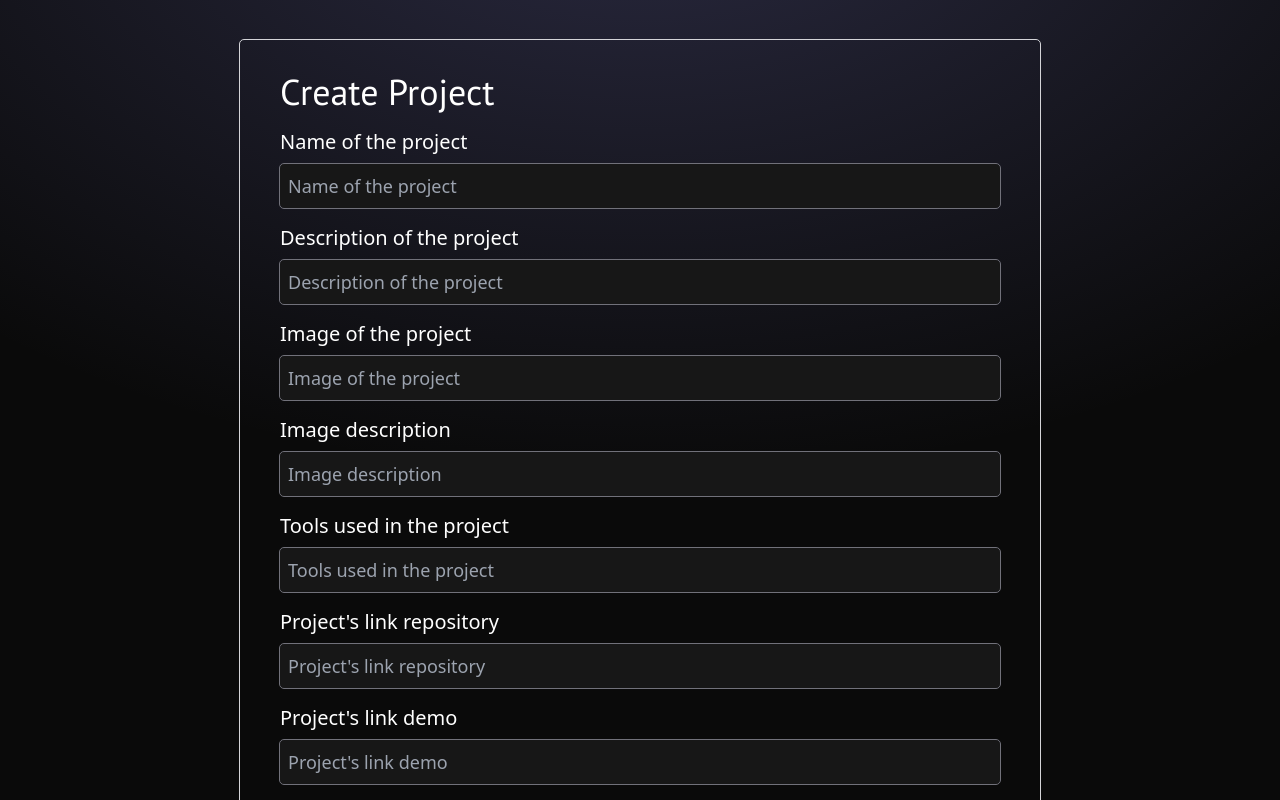
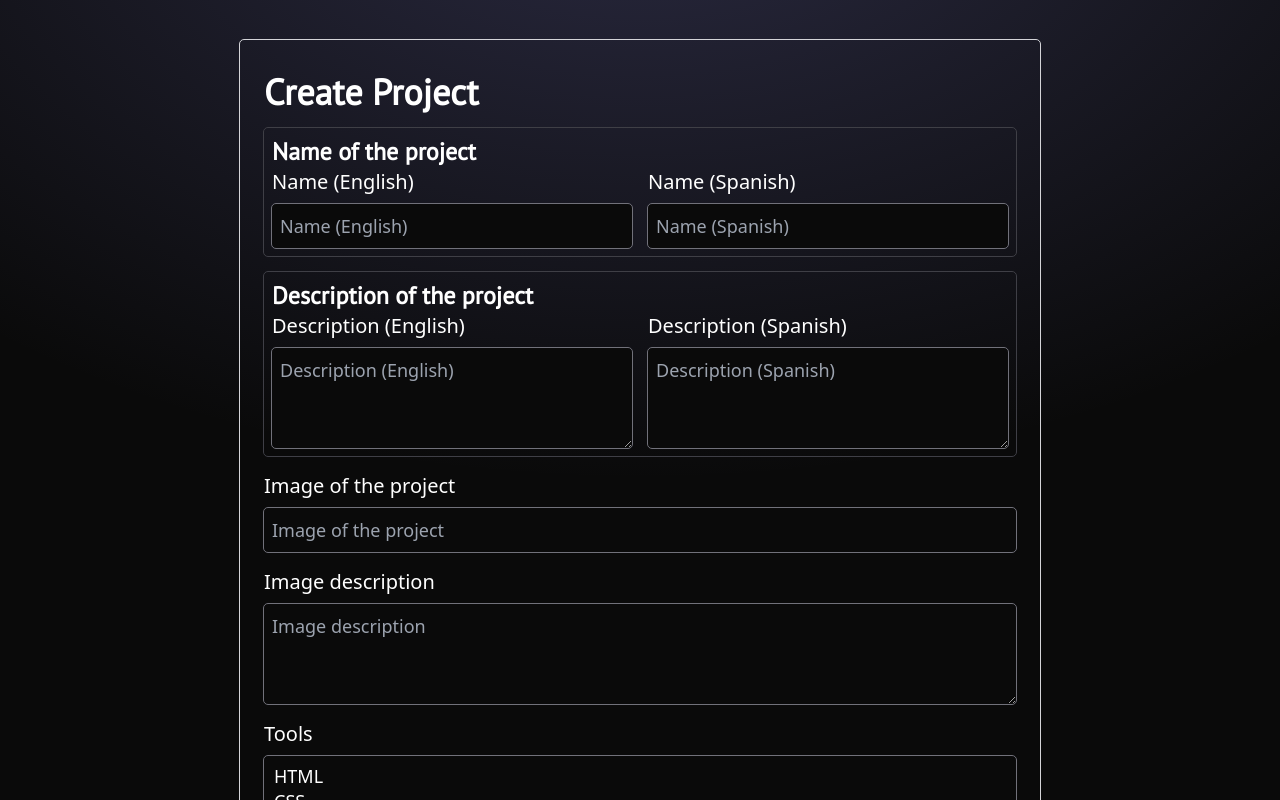
Before and after one commit to Jo-varo/portfolio-next, a Next.js app: page /projects/create in a window 1280 px wide. Shown: the top 800 px of the page. Built offline with nearby package versions, Linux system fonts and the light colour scheme.

Commit message:
Added languages to project title, tools selector. Modified create project form

```diff
--- /dev/null
+++ b/src/app/lib/tools.ts
@@ -0,0 +1,51 @@
+import { BiLogoPostgresql } from 'react-icons/bi';
+import { FaNode } from 'react-icons/fa';
+import { GrMysql } from 'react-icons/gr';
+import { IoLogoDocker, IoLogoPython, IoLogoReact } from 'react-icons/io5';
+import {
+  SiApollographql,
+  SiAxios,
+  SiBootstrap,
+  SiCss3,
+  SiExpress,
+  SiGit,
+  SiGraphql,
+  SiHtml5,
+  SiJavascript,
+  SiMongodb,
+  SiMongoose,
+  SiNestjs,
+  SiNextdotjs,
+  SiReactquery,
+  SiReactrouter,
+  SiTailwindcss,
+  SiTypescript,
+  SiZod,
+} from 'react-icons/si';
+
+export const iconTool: Record<string, React.ElementType> = {
+  HTML: SiHtml5,
+  CSS: SiCss3,
+  JavaScript: SiJavascript,
+  TypeScript: SiTypescript,
+  Python: IoLogoPython,
+  React: IoLogoReact,
+  TailwindCSS: SiTailwindcss,
+  Bootstrap: SiBootstrap,
+  Node: FaNode,
+  MongoDB: SiMongodb,
+  TanStack: SiReactquery,
+  Express: SiExpress,
+  Moongoose: SiMongoose,
+  NextJS: SiNextdotjs,
+  NestJS: SiNestjs,
+  Docker: IoLogoDocker,
+  GraphQL: SiGraphql,
+  PostgreSQL: BiLogoPostgresql,
+  MySQL: GrMysql,
+  Git: SiGit,
+  Axios: SiAxios,
+  Zod: SiZod,
+  'React Router': SiReactrouter,
+  Apollo: SiApollographql,
+};
--- a/src/app/projects/create/page.tsx
+++ b/src/app/projects/create/page.tsx
@@ -2,6 +2,7 @@
 
 import Button from '@/app/ui/button';
 import Input from '@/app/ui/input';
+import SelectTool from '@/app/ui/select-tool';
 
 export default function Page() {
   const generateJSON = (
@@ -12,46 +13,100 @@ export default function Page() {
     if (submittedButton?.toLocaleLowerCase().split(' ')[0] !== 'copy') return;
 
     const formData = new FormData(evt.currentTarget);
-    const toJson = Object.fromEntries(formData.entries());
+    const FDtoJson = Object.fromEntries(formData.entries());
 
-    const links: { repo?: string; demo?: string } = {};
-    if (toJson['link-demo']) links.demo = toJson['link-demo'] as string;
-    if (toJson['link-repo']) links.repo = toJson['link-repo'] as string;
+    console.log(formData.getAll('tool'))
 
-    const tools = toJson['tools'] as string;
+    const links: { repo?: string; live?: string } = {};
+    if (FDtoJson['link-repo']) links.repo = FDtoJson['link-repo'] as string;
+    if (FDtoJson['link-live']) links.live = FDtoJson['link-live'] as string;
 
     const parsedObj = {
       id: crypto.randomUUID(),
-      name: toJson['name'],
-      description: toJson['description'] || '',
+      name: {
+        en: FDtoJson['name-en'],
+        es: FDtoJson['name-es'],
+      },
+      description: {
+        en: FDtoJson['description-en'] || '',
+        es: FDtoJson['description-es'] || '',
+      },
       createdAt: new Date().toISOString(),
       updatedAt: new Date().toISOString(),
-      image: toJson['image'] || '/',
-      imageDescription: toJson['image-description'] || '',
-      tools: tools.split(','),
+      image: FDtoJson['image'] || '/',
+      imageDescription: FDtoJson['image-description'] || '',
+      tools: formData.getAll('tools'),
       links,
     };
 
     navigator.clipboard
       .writeText(JSON.stringify(parsedObj))
-      .then(()=>alert('Copied'))
-      .catch(()=>alert('Some error at copying'));
+      .then(() => alert('Copied'))
+      .catch(() => alert('Some error at copying'));
   };
 
   return (
     <main>
       <form
-        className="mx-auto max-w-[800px] px-10 py-8 rounded outline outline-1 outline-zinc-300"
+        className="mx-auto max-w-[800px] px-6 py-8 rounded outline outline-1 outline-zinc-300"
         onSubmit={generateJSON}
       >
-        <h1 className=" text-4xl mb-4">Create Project</h1>
-        <Input id="name" label="Name of the project" required />
-        <Input id="description" label="Description of the project" required />
-        <Input id="image" label="Image of the project" required />
-        <Input id="image-description" label="Image description" />
-        <Input id="tools" label="Tools used in the project" />
-        <Input id="link-repo" label="Project's link repository" />
-        <Input id="link-demo" label="Project's link demo" />
+        <h1 className="text-4xl mb-4 font-bold">Create Project</h1>
+        <div className="outline outline-1 outline-zinc-700 rounded p-2 mb-4">
+          <h2 className="text-2xl font-bold">Name of the project</h2>
+          <div className="flex gap-x-4">
+            <Input
+              id="name-en"
+              label="Name (English)"
+              className="flex-1"
+              required
+            />
+            <Input
+              id="name-es"
+              label="Name (Spanish)"
+              className="flex-1"
+              required
+            />
+          </div>
+        </div>
+        <div className="outline outline-1 outline-zinc-700 rounded p-2 mb-4">
+          <h2 className="text-2xl font-bold">Description of the project</h2>
+          <div className="flex gap-x-4">
+            <Input
+              textarea
+              id="description-en"
+              label="Description (English)"
+              className="flex-1"
+              required
+            />
+            <Input
+              textarea
+              id="description-es"
+              label="Description (Spanish)"
+              className="flex-1"
+              required
+            />
+          </div>
+        </div>
+        <Input
+          id="image"
+          className="mb-4"
+          label="Image of the project"
+          required
+        />
+        <Input
+          textarea
+          className="mb-4"
+          id="image-description"
+          label="Image description"
+        />
+        <SelectTool />
+        <Input
+          id="link-repo"
+          className="mb-4"
+          label="Project's link repository"
+        />
+        <Input className="mb-4" id="link-live" label="Project's link demo" />
         <div className="flex justify-around w-2/3 mx-auto">
           <Button type="reset" text="reset" />
           <Button type="submit" text="copy json values" />
--- a/src/app/types.d.ts
+++ b/src/app/types.d.ts
@@ -1,6 +1,9 @@
 export interface Project {
   id: number;
-  name: string;
+  name: {
+    'en': string;
+    'es': string;
+  };
   createdAt: Date;
   updatedAt: Date;
   description: {
--- a/src/app/ui/input.tsx
+++ b/src/app/ui/input.tsx
@@ -1,23 +1,44 @@
 interface Props {
   id: string;
   label: string;
+  className?: string;
+  textarea?: boolean;
   required?: boolean;
 }
 
-export default function Input({ id, label, required }: Props) {
+export default function Input({
+  id,
+  label,
+  className,
+  textarea,
+  required,
+}: Props) {
+  const inputClasses = `block w-full bg-neutral-950 outline outline-1 outline-zinc-500 text-white text-lg p-2 rounded focus:ring-2 focus:ring-gray-50 focus:ring-offset-2 focus:ring-offset-gray-500`;
+
   return (
-    <div className="mb-4">
+    <div className={className}>
       <label className="block text-xl mb-2" htmlFor={id}>
         {label}
       </label>
+      {textarea ? (
+        <textarea
+          className={inputClasses}
+          rows={3}
+          required={required}
+          name={id}
+          id={id}
+          placeholder={label}
+        />
+      ) : (
         <input
-        className="block w-full bg-neutral-900 outline outline-1 outline-zinc-500 text-white text-lg p-2 rounded focus:ring-2 focus:ring-gray-50 focus:ring-offset-2 focus:ring-offset-gray-500"
+          className={inputClasses}
           required={required}
           name={id}
           id={id}
           type="text"
           placeholder={label}
         />
+      )}
     </div>
   );
 }
--- a/src/app/ui/projects/project-card-text.tsx
+++ b/src/app/ui/projects/project-card-text.tsx
@@ -4,7 +4,7 @@ import { getLanguage } from '@/app/lib/language';
 import { useEffect, useState } from 'react';
 
 interface Props {
-  name: string;
+  name: { en: string; es: string };
   description: { en: string; es: string };
 }
 
@@ -16,7 +16,7 @@ export default function ProjectCardText({ name, description }: Props) {
 
   return (
     <div className="my-2">
-      <h3 className="text-center font-bold text-xl text-orange-200">{name}</h3>
+      <h3 className="text-center font-bold text-xl text-orange-200">{name[language]}</h3>
       <p className="text-gray-300 font-lato">{description[language]}</p>
     </div>
   );
--- a/src/app/ui/projects/tool-icon.tsx
+++ b/src/app/ui/projects/tool-icon.tsx
@@ -1,60 +1,10 @@
-import { BiLogoPostgresql } from 'react-icons/bi';
-import { FaNode } from 'react-icons/fa';
-import { GrMysql } from 'react-icons/gr';
-import { IoLogoDocker, IoLogoPython, IoLogoReact } from 'react-icons/io5';
-import {
-  SiApollographql,
-  SiAxios,
-  SiBootstrap,
-  SiCss3,
-  SiExpress,
-  SiGit,
-  SiGraphql,
-  SiHtml5,
-  SiJavascript,
-  SiMongodb,
-  SiMongoose,
-  SiNestjs,
-  SiNextdotjs,
-  SiReactquery,
-  SiReactrouter,
-  SiTailwindcss,
-  SiTypescript,
-  SiZod,
-} from 'react-icons/si';
+import { iconTool } from '@/app/lib/tools';
 
 interface Props {
   tool: string;
 }
 
 export default function ToolIcon({ tool }: Props) {
-  const iconTool: Record<string, React.ElementType> = {
-    HTML: SiHtml5,
-    CSS: SiCss3,
-    JavaScript: SiJavascript,
-    TypeScript: SiTypescript,
-    Python: IoLogoPython,
-    React: IoLogoReact,
-    TailwindCSS: SiTailwindcss,
-    Bootstrap: SiBootstrap,
-    Node: FaNode,
-    MongoDB: SiMongodb,
-    TanStack: SiReactquery,
-    Express: SiExpress,
-    Moongoose: SiMongoose,
-    NextJS: SiNextdotjs,
-    NestJS: SiNestjs,
-    Docker: IoLogoDocker,
-    GraphQL: SiGraphql,
-    PostgreSQL: BiLogoPostgresql,
-    MySQL: GrMysql,
-    Git: SiGit,
-    Axios: SiAxios,
-    Zod: SiZod,
-    'React Router': SiReactrouter,
-    Apollo: SiApollographql
-  };
-
   const Icon = ({ tool }: Props) => {
     const IconTool = iconTool[tool];
 
--- /dev/null
+++ b/src/app/ui/select-tool.tsx
@@ -0,0 +1,23 @@
+import { iconTool } from '../lib/tools';
+
+export default function SelectTool() {
+  return (
+    <div className="mb-4">
+      <label className="block text-xl mb-2" htmlFor={'tools'}>
+        Tools
+      </label>
+      <select
+        multiple
+        name="tools"
+        id="tools"
+        className="block w-full bg-neutral-950 outline outline-1 outline-zinc-500 text-white text-lg p-2 rounded focus:ring-2 focus:ring-gray-50 focus:ring-offset-2 focus:ring-offset-gray-500 h-48"
+      >
+        {Object.keys(iconTool).map((tool, i) => (
+          <option value={tool} key={i}>
+            {tool}
+          </option>
+        ))}
+      </select>
+    </div>
+  );
+}
```
Also changed, not shown: src/projects.json (+11 -11 lines). Lines whose indentation alone changed are shown as unchanged.
